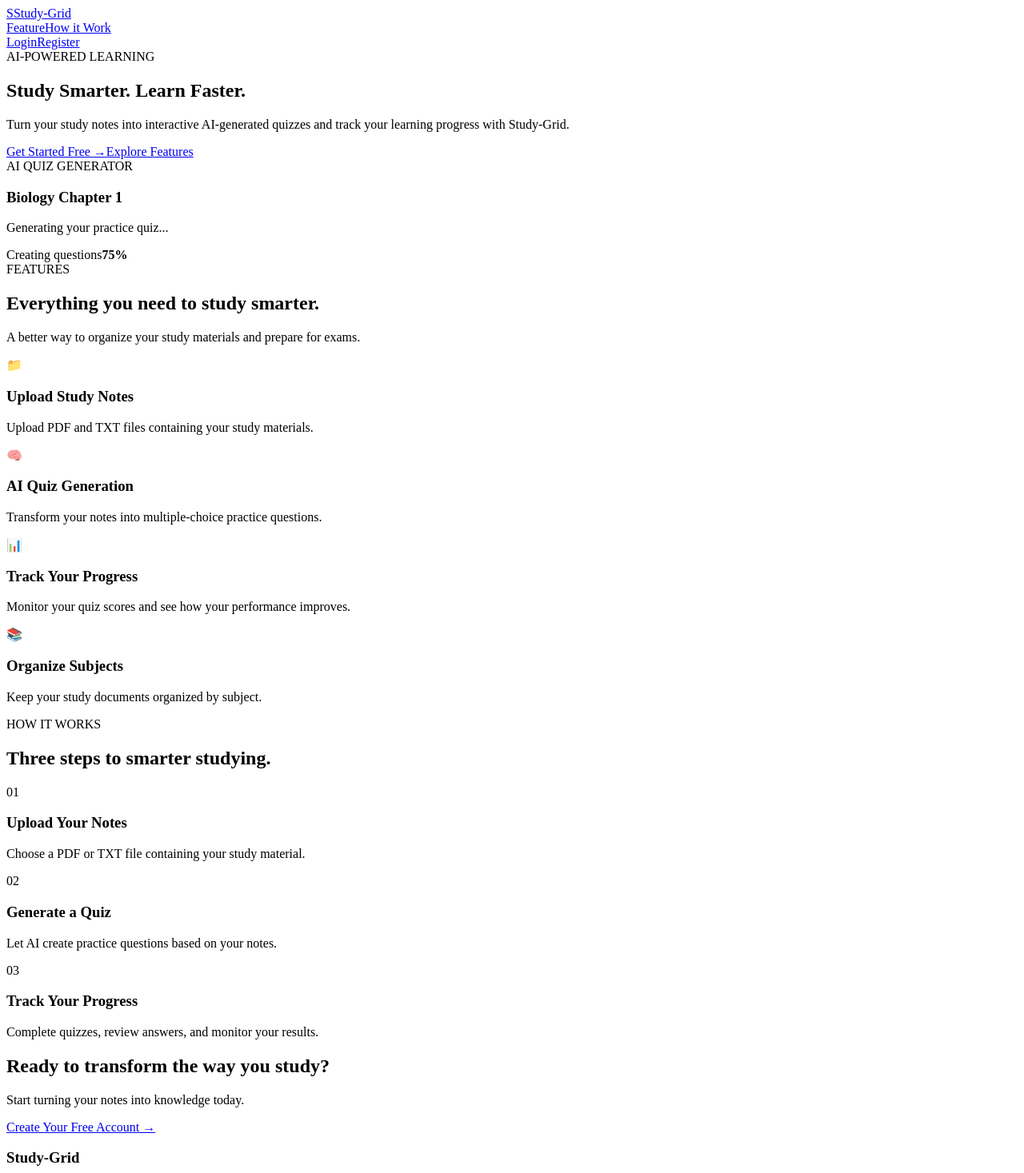
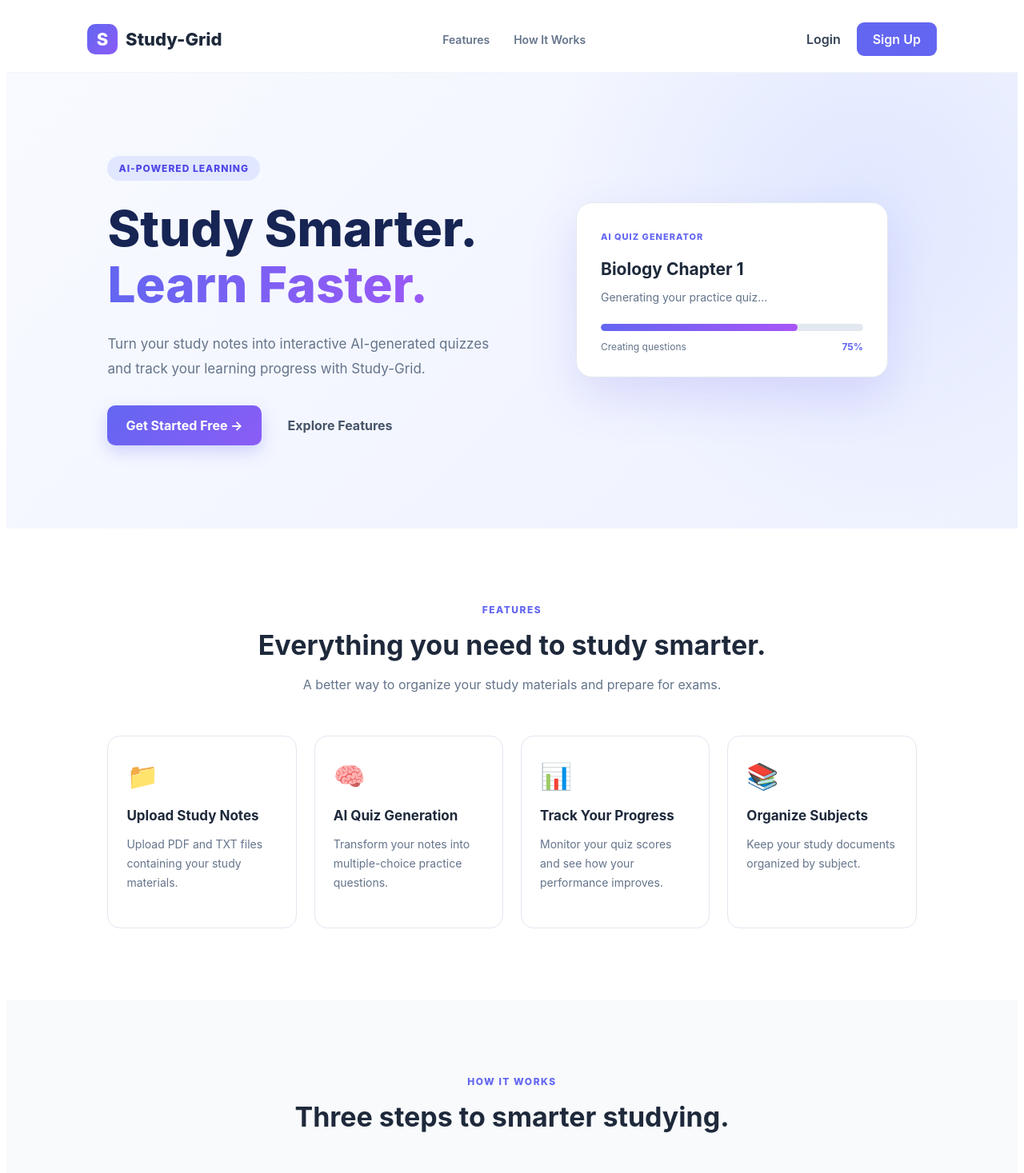
Before and after one commit to osvat0rres/Study-Grid, a React (Create React App) app in the folder frontend/: page / in a window 1280 px wide. Shown: the top 1467 px of the page at 80% size. Built offline with nearby package versions, Linux system fonts and the light colour scheme.

Commit message:
Added home.css and updated home

```diff
--- a/frontend/src/components/home/Home.js
+++ b/frontend/src/components/home/Home.js
@@ -1,11 +1,13 @@
+
 import React from "react";
-import { Link  } from "react-router-dom";
+import { Link } from "react-router-dom";
 import "./home.css";
 
-function Home(){
+function Home() {
 
-    return(
-        <main className="home-navbar">
+    return (
+        <main className="home-page">
+
             {/* Navigation */}
             <nav className="home-navbar">
                 <Link to="/" className="home-logo">
@@ -14,17 +16,22 @@ function Home(){
                 </Link>
 
                 <div className="nav-links">
-                    <a href="#feature">Feature</a>
-                    <a href="#how-it-workd">How it Work</a>
+                    <a href="#features">Features</a>
+                    <a href="#how-it-works">How It Works</a>
                 </div>
 
-                <div className="nav-link">
-                    <Link to="/login" className="login-link">Login</Link>
-                    <Link to="/register" className="register-buttons">Register</Link>
+                <div className="nav-buttons">
+                    <Link to="/login" className="login-link">
+                        Login
+                    </Link>
+
+                    <Link to="/register" className="signup-button">
+                        Sign Up
+                    </Link>
                 </div>
             </nav>
 
-           {/* Hero Section */}
+            {/* Hero Section */}
             <section className="hero-section">
 
                 <div className="hero-content">
@@ -77,7 +84,7 @@ function Home(){
 
             </section>
 
-             {/* Features Section */}
+            {/* Features Section */}
             <section className="features-section" id="features">
 
                 <div className="section-heading">
@@ -192,7 +199,6 @@ function Home(){
                 <p>© 2026 Study-Grid. All rights reserved.</p>
             </footer>
 
-
         </main>
     );
 }
--- a/frontend/src/components/home/home.css
+++ b/frontend/src/components/home/home.css
@@ -0,0 +1,561 @@
+
+/* ==============================
+   GLOBAL HOMEPAGE STYLES
+============================== */
+
+.home-page {
+    font-family: "Inter", "Segoe UI", sans-serif;
+    color: #1e293b;
+    background: #ffffff;
+    overflow: hidden;
+}
+
+.home-page * {
+    box-sizing: border-box;
+}
+
+.home-page a {
+    text-decoration: none;
+}
+
+html {
+    scroll-behavior: smooth;
+}
+
+
+/* ==============================
+   NAVIGATION BAR
+============================== */
+
+.home-navbar {
+    display: flex;
+    align-items: center;
+    justify-content: space-between;
+    padding: 20px 8%;
+    background: rgba(255, 255, 255, 0.95);
+    backdrop-filter: blur(12px);
+    position: sticky;
+    top: 0;
+    z-index: 100;
+    border-bottom: 1px solid #f1f5f9;
+}
+
+.home-logo {
+    display: flex;
+    align-items: center;
+    gap: 10px;
+    font-size: 22px;
+    font-weight: 800;
+    color: #1e293b;
+}
+
+.logo-icon {
+    display: flex;
+    align-items: center;
+    justify-content: center;
+    width: 38px;
+    height: 38px;
+    background: linear-gradient(135deg, #6366f1, #8b5cf6);
+    color: white;
+    border-radius: 10px;
+}
+
+.nav-links {
+    display: flex;
+    gap: 30px;
+}
+
+.nav-links a {
+    color: #64748b;
+    font-size: 14px;
+    font-weight: 600;
+    transition: color 0.3s ease;
+}
+
+.nav-links a:hover {
+    color: #6366f1;
+}
+
+.nav-buttons {
+    display: flex;
+    align-items: center;
+    gap: 20px;
+}
+
+.login-link {
+    color: #334155;
+    font-weight: 600;
+}
+
+.signup-button {
+    background: #6366f1;
+    color: white;
+    padding: 11px 20px;
+    border-radius: 9px;
+    font-weight: 600;
+    transition: all 0.3s ease;
+}
+
+.signup-button:hover {
+    background: #4f46e5;
+    transform: translateY(-2px);
+}
+
+
+/* ==============================
+   HERO SECTION
+============================== */
+
+.hero-section {
+    min-height: 570px;
+    display: flex;
+    align-items: center;
+    justify-content: space-between;
+    gap: 50px;
+    padding: 90px 10%;
+    background:
+        radial-gradient(circle at 85% 30%, #e0e7ff 0%, transparent 35%),
+        linear-gradient(135deg, #f8faff, #eef2ff);
+    position: relative;
+}
+
+.hero-content {
+    max-width: 570px;
+    animation: fadeInUp 0.9s ease both;
+}
+
+.hero-label {
+    display: inline-block;
+    padding: 8px 14px;
+    background: #e0e7ff;
+    color: #4f46e5;
+    border-radius: 30px;
+    font-size: 12px;
+    font-weight: 800;
+    letter-spacing: 1px;
+}
+
+.hero-content h1 {
+    font-size: clamp(38px, 5vw, 62px);
+    line-height: 1.12;
+    margin: 25px 0;
+    font-weight: 800;
+    color: #172554;
+}
+
+.hero-content h1 span {
+    display: block;
+    background: linear-gradient(90deg, #6366f1, #a855f7);
+    background-clip: text;
+    -webkit-background-clip: text;
+    color: transparent;
+}
+
+.hero-content > p {
+    font-size: 17px;
+    line-height: 1.8;
+    color: #64748b;
+    max-width: 500px;
+}
+
+.hero-buttons {
+    display: flex;
+    align-items: center;
+    flex-wrap: wrap;
+    gap: 15px;
+    margin-top: 30px;
+}
+
+.hero-primary-button {
+    background: linear-gradient(135deg, #6366f1, #8b5cf6);
+    color: white;
+    padding: 15px 23px;
+    border-radius: 10px;
+    font-weight: 700;
+    box-shadow: 0 8px 20px rgba(99, 102, 241, 0.25);
+    transition: all 0.3s ease;
+}
+
+.hero-primary-button:hover {
+    transform: translateY(-4px);
+    box-shadow: 0 12px 25px rgba(99, 102, 241, 0.35);
+}
+
+.hero-secondary-button {
+    color: #475569;
+    font-weight: 700;
+    padding: 14px 18px;
+}
+
+
+/* ==============================
+   FLOATING AI CARD
+============================== */
+
+.hero-visual {
+    flex: 1;
+    display: flex;
+    justify-content: center;
+    align-items: center;
+    min-width: 280px;
+}
+
+.hero-card {
+    width: 100%;
+    max-width: 390px;
+    padding: 30px;
+    background: white;
+    border: 1px solid #e2e8f0;
+    border-radius: 20px;
+    box-shadow: 0 25px 60px rgba(79, 70, 229, 0.15);
+    animation: floatCard 4s ease-in-out infinite;
+}
+
+.hero-card > span {
+    font-size: 11px;
+    color: #6366f1;
+    font-weight: 800;
+    letter-spacing: 1px;
+}
+
+.hero-card h3 {
+    margin: 20px 0 8px;
+    font-size: 21px;
+}
+
+.hero-card p {
+    color: #64748b;
+    font-size: 14px;
+}
+
+.progress-track {
+    height: 9px;
+    background: #e2e8f0;
+    border-radius: 20px;
+    margin-top: 25px;
+    overflow: hidden;
+}
+
+.progress-fill {
+    width: 75%;
+    height: 100%;
+    background: linear-gradient(90deg, #6366f1, #a855f7);
+    border-radius: 20px;
+    animation: progressAnimation 2s ease-in-out;
+}
+
+.hero-card-footer {
+    display: flex;
+    justify-content: space-between;
+    margin-top: 12px;
+    font-size: 12px;
+    color: #64748b;
+}
+
+.hero-card-footer strong {
+    color: #6366f1;
+}
+
+
+/* ==============================
+   FEATURES SECTION
+============================== */
+
+.features-section,
+.how-section {
+    padding: 90px 10%;
+}
+
+.section-heading {
+    text-align: center;
+    max-width: 650px;
+    margin: 0 auto 50px;
+}
+
+.section-heading > span {
+    color: #6366f1;
+    font-size: 12px;
+    font-weight: 800;
+    letter-spacing: 1.5px;
+}
+
+.section-heading h2 {
+    font-size: 34px;
+    color: #1e293b;
+    margin: 15px 0;
+}
+
+.section-heading p {
+    color: #64748b;
+    line-height: 1.7;
+}
+
+.features-grid {
+    display: grid;
+    grid-template-columns: repeat(4, 1fr);
+    gap: 22px;
+}
+
+.feature-card {
+    padding: 30px 23px;
+    background: white;
+    border: 1px solid #e2e8f0;
+    border-radius: 16px;
+    transition: all 0.3s ease;
+}
+
+.feature-card:hover {
+    transform: translateY(-10px);
+    border-color: #a5b4fc;
+    box-shadow: 0 18px 35px rgba(99, 102, 241, 0.12);
+}
+
+.feature-card > span {
+    font-size: 32px;
+}
+
+.feature-card h3 {
+    font-size: 17px;
+    margin: 20px 0 10px;
+}
+
+.feature-card p {
+    font-size: 14px;
+    color: #64748b;
+    line-height: 1.7;
+}
+
+
+/* ==============================
+   HOW IT WORKS
+============================== */
+
+.how-section {
+    background: #f8fafc;
+}
+
+.steps-grid {
+    display: grid;
+    grid-template-columns: repeat(3, 1fr);
+    gap: 25px;
+}
+
+.step-card {
+    padding: 30px;
+    background: white;
+    border-radius: 16px;
+    border: 1px solid #e2e8f0;
+    transition: transform 0.3s ease, box-shadow 0.3s ease;
+}
+
+.step-card:hover {
+    transform: translateY(-7px);
+    box-shadow: 0 15px 30px rgba(15, 23, 42, 0.08);
+}
+
+.step-card > span {
+    font-size: 32px;
+    font-weight: 800;
+    color: #a5b4fc;
+}
+
+.step-card h3 {
+    margin: 20px 0 10px;
+}
+
+.step-card p {
+    color: #64748b;
+    font-size: 14px;
+    line-height: 1.7;
+}
+
+
+/* ==============================
+   CALL TO ACTION
+============================== */
+
+.cta-section {
+    margin: 80px 10%;
+    padding: 65px 25px;
+    text-align: center;
+    border-radius: 22px;
+    background: linear-gradient(135deg, #4f46e5, #9333ea);
+    color: white;
+}
+
+.cta-section h2 {
+    font-size: 32px;
+    margin-bottom: 15px;
+}
+
+.cta-section p {
+    color: #e0e7ff;
+    margin-bottom: 30px;
+}
+
+.cta-section a {
+    display: inline-block;
+    background: white;
+    color: #4f46e5;
+    padding: 14px 25px;
+    border-radius: 9px;
+    font-weight: 700;
+    transition: transform 0.3s ease;
+}
+
+.cta-section a:hover {
+    transform: translateY(-4px);
+}
+
+
+/* ==============================
+   FOOTER
+============================== */
+
+.home-footer {
+    padding: 40px 10%;
+    text-align: center;
+    background: #111827;
+    color: white;
+}
+
+.home-footer p {
+    color: #94a3b8;
+    font-size: 13px;
+    margin-top: 10px;
+}
+
+
+/* ==============================
+   ANIMATIONS
+============================== */
+
+@keyframes floatCard {
+    0%, 100% {
+        transform: translateY(0);
+    }
+
+    50% {
+        transform: translateY(-14px);
+    }
+}
+
+@keyframes fadeInUp {
+    from {
+        opacity: 0;
+        transform: translateY(25px);
+    }
+
+    to {
+        opacity: 1;
+        transform: translateY(0);
+    }
+}
+
+@keyframes progressAnimation {
+    from {
+        width: 0;
+    }
+
+    to {
+        width: 75%;
+    }
+}
+
+
+/* ==============================
+   RESPONSIVE DESIGN
+============================== */
+
+@media (max-width: 1000px) {
+    .features-grid {
+        grid-template-columns: repeat(2, 1fr);
+    }
+
+    .hero-section {
+        padding: 75px 7%;
+    }
+}
+
+@media (max-width: 700px) {
+    .home-navbar {
+        padding: 15px 5%;
+    }
+
+    .nav-links {
+        display: none;
+    }
+
+    .hero-section {
+        flex-direction: column;
+        text-align: center;
+        padding: 65px 7%;
+    }
+
+    .hero-content > p {
+        margin: 0 auto;
+    }
+
+    .hero-buttons {
+        justify-content: center;
+    }
+
+    .hero-visual {
+        width: 100%;
+    }
+
+    .features-section,
+    .how-section {
+        padding: 65px 7%;
+    }
+
+    .features-grid,
+    .steps-grid {
+        grid-template-columns: 1fr;
+    }
+
+    .section-heading h2 {
+        font-size: 27px;
+    }
+
+    .cta-section {
+        margin: 50px 5%;
+        padding: 45px 20px;
+    }
+
+    .cta-section h2 {
+        font-size: 25px;
+    }
+}
+
+@media (max-width: 420px) {
+    .home-logo {
+        font-size: 18px;
+    }
+
+    .nav-buttons {
+        gap: 12px;
+    }
+
+    .signup-button {
+        padding: 9px 13px;
+        font-size: 13px;
+    }
+
+    .login-link {
+        font-size: 13px;
+    }
+}
+
+
+/* Respect reduced-motion preferences */
+@media (prefers-reduced-motion: reduce) {
+    .home-page *,
+    .home-page *::before,
+    .home-page *::after {
+        animation-duration: 0.01ms !important;
+        animation-iteration-count: 1 !important;
+        transition-duration: 0.01ms !important;
+        scroll-behavior: auto !important;
+    }
+}
```
